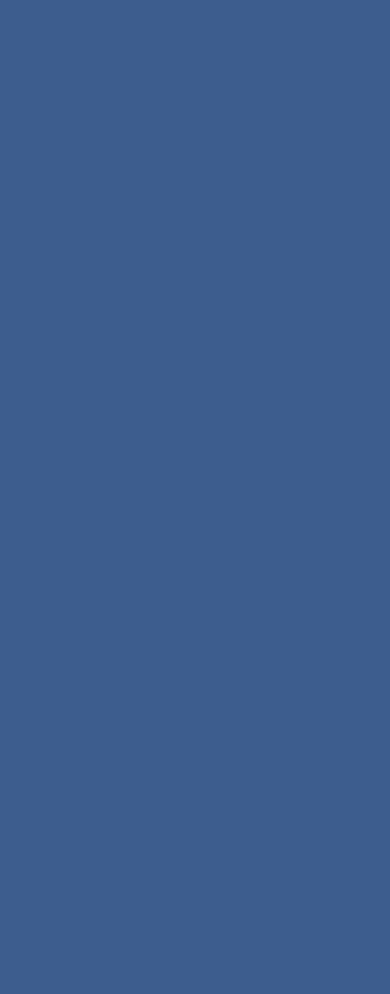
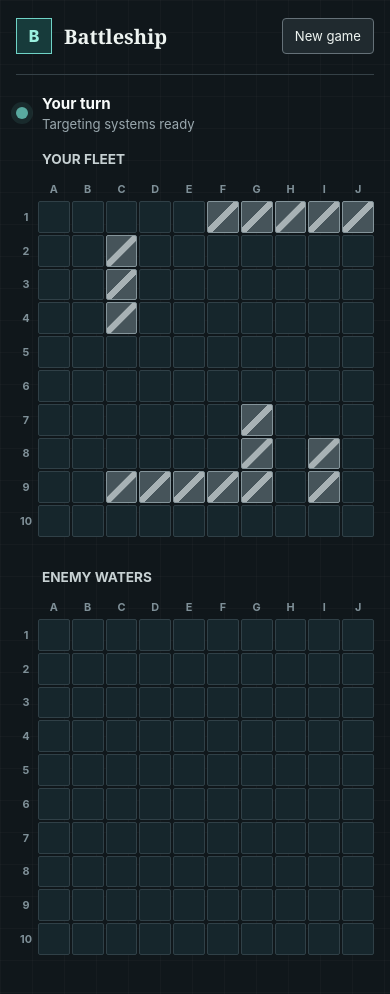
Before and after one commit to EmpyreanBreaker/battleship, a website built with webpack: page src/html/index.html in a window 390 px wide. Before the commit the page ends 860 px from the top, so only its background shows below. Built offline with nearby package versions, Linux system fonts and the light colour scheme.

Commit message:
feat: add interactive battleship gameplay
Add a game service that creates real and computer players, places complete fleets, manages alternating turns, selects non-repeating computer attacks, and tracks the winner.

Add a DOM module and controller event flow for rendering both boards, hiding enemy ships, displaying hit and miss states, handling enemy-grid attacks, and restarting the game.

Build a responsive and accessible game interface, add deterministic service tests, and update internal imports for strict ESM bundling.

```diff
--- a/src/css/index.css
+++ b/src/css/index.css
@@ -1,5 +1,294 @@
-.site {
-  width: 100vw;
-  height: 100vh;
-  background-color: #3d5d8e;
+:root {
+  color-scheme: dark;
+  font-family:
+    Inter,
+    ui-sans-serif,
+    system-ui,
+    -apple-system,
+    BlinkMacSystemFont,
+    "Segoe UI",
+    sans-serif;
+  background: #10171b;
+  color: #eef4f1;
+  font-synthesis: none;
 }
+
+* {
+  box-sizing: border-box;
+}
+
+body {
+  min-width: 320px;
+  min-height: 100vh;
+  margin: 0;
+  background:
+    linear-gradient(rgba(255, 255, 255, 0.025) 1px, transparent 1px),
+    linear-gradient(90deg, rgba(255, 255, 255, 0.025) 1px, transparent 1px),
+    #10171b;
+  background-size: 32px 32px;
+}
+
+button {
+  font: inherit;
+}
+
+.game {
+  width: min(1180px, 100%);
+  min-height: 100vh;
+  margin: 0 auto;
+  padding: 28px clamp(16px, 4vw, 52px) 44px;
+}
+
+.game-header {
+  display: flex;
+  align-items: center;
+  justify-content: space-between;
+  gap: 20px;
+  min-height: 52px;
+  padding-bottom: 20px;
+  border-bottom: 1px solid #354147;
+}
+
+.brand {
+  display: flex;
+  align-items: center;
+  gap: 12px;
+}
+
+.brand-mark {
+  display: grid;
+  width: 36px;
+  height: 36px;
+  place-items: center;
+  border: 1px solid #6fd3c6;
+  background: #173b3b;
+  color: #9bf1df;
+  font-weight: 800;
+}
+
+.brand-name {
+  margin: 0;
+  font-family: Georgia, "Times New Roman", serif;
+  font-size: 1.45rem;
+  font-weight: 600;
+  letter-spacing: 0;
+}
+
+.restart-button {
+  min-height: 40px;
+  padding: 0 16px;
+  border: 1px solid #657178;
+  border-radius: 4px;
+  background: #202a2f;
+  color: #eef4f1;
+  cursor: pointer;
+}
+
+.restart-button:hover {
+  border-color: #9bf1df;
+  background: #263439;
+}
+
+.restart-button:focus-visible,
+.board-cell:focus-visible {
+  outline: 3px solid #f2c66d;
+  outline-offset: 2px;
+}
+
+.status-bar {
+  display: flex;
+  align-items: center;
+  gap: 14px;
+  min-height: 76px;
+  padding: 18px 0;
+}
+
+.turn-light {
+  width: 12px;
+  height: 12px;
+  flex: 0 0 auto;
+  border-radius: 50%;
+  animation: status-pulse 1.8s ease-in-out infinite;
+}
+
+.turn-real {
+  background: #6fd3c6;
+  box-shadow: 0 0 0 5px rgba(111, 211, 198, 0.13);
+}
+
+.turn-computer {
+  background: #f2c66d;
+  box-shadow: 0 0 0 5px rgba(242, 198, 109, 0.13);
+}
+
+.status-title,
+.status-detail {
+  margin: 0;
+}
+
+.status-title {
+  color: #f8fbfa;
+  font-size: 0.95rem;
+  font-weight: 750;
+}
+
+.status-detail {
+  margin-top: 3px;
+  color: #9aa8ae;
+  font-size: 0.82rem;
+}
+
+.boards {
+  display: grid;
+  grid-template-columns: repeat(2, minmax(0, 1fr));
+  gap: clamp(28px, 5vw, 64px);
+  align-items: start;
+}
+
+.board-panel {
+  min-width: 0;
+}
+
+.board-title {
+  margin: 0 0 12px 36px;
+  color: #c7d1d3;
+  font-size: 0.85rem;
+  font-weight: 700;
+  letter-spacing: 0;
+  text-transform: uppercase;
+}
+
+.board-grid {
+  display: grid;
+  grid-template-columns: 26px repeat(10, minmax(0, 1fr));
+  grid-template-rows: 26px repeat(10, minmax(0, 1fr));
+  width: 100%;
+  aspect-ratio: 1;
+  gap: 3px;
+}
+
+.board-label {
+  display: grid;
+  place-items: center;
+  color: #7f9098;
+  font-size: 0.68rem;
+  font-weight: 700;
+}
+
+.board-cell {
+  display: grid;
+  min-width: 0;
+  min-height: 0;
+  padding: 0;
+  place-items: center;
+  border: 1px solid #304047;
+  border-radius: 2px;
+  background: #16262c;
+  color: #f7fbfa;
+  font-size: clamp(0.8rem, 2vw, 1.35rem);
+  line-height: 1;
+}
+
+button.board-cell {
+  cursor: crosshair;
+}
+
+button.board-cell:not(:disabled):hover {
+  border-color: #8ce6d6;
+  background: #204047;
+  box-shadow: inset 0 0 0 1px #8ce6d6;
+}
+
+button.board-cell:disabled {
+  cursor: default;
+}
+
+.board-grid.is-disabled button.board-cell {
+  cursor: wait;
+}
+
+.token-s {
+  border-color: #84949a;
+  background:
+    linear-gradient(135deg, transparent 42%, #a8b2b5 43% 57%, transparent 58%),
+    #46545a;
+}
+
+.token-m {
+  position: relative;
+  background: #14242a;
+}
+
+.token-m::after {
+  width: 22%;
+  aspect-ratio: 1;
+  border-radius: 50%;
+  background: #7f98a2;
+  content: "";
+}
+
+.token-x {
+  border-color: #ff806f;
+  background: #9e3f3a;
+  color: #fff2ee;
+  font-weight: 800;
+}
+
+@keyframes status-pulse {
+  0%,
+  100% {
+    opacity: 1;
+  }
+
+  50% {
+    opacity: 0.45;
+  }
+}
+
+@media (max-width: 760px) {
+  .game {
+    padding-top: 18px;
+  }
+
+  .boards {
+    grid-template-columns: 1fr;
+    gap: 32px;
+  }
+
+  .board-panel {
+    width: min(100%, 520px);
+    margin: 0 auto;
+  }
+}
+
+@media (max-width: 420px) {
+  .game-header {
+    align-items: flex-start;
+  }
+
+  .brand-name {
+    font-size: 1.25rem;
+  }
+
+  .restart-button {
+    min-height: 36px;
+    padding: 0 12px;
+    font-size: 0.82rem;
+  }
+
+  .board-grid {
+    grid-template-columns: 20px repeat(10, minmax(0, 1fr));
+    grid-template-rows: 20px repeat(10, minmax(0, 1fr));
+    gap: 2px;
+  }
+
+  .board-title {
+    margin-left: 26px;
+  }
+}
+
+@media (prefers-reduced-motion: reduce) {
+  .turn-light {
+    animation: none;
+  }
+}
--- a/src/html/index.html
+++ b/src/html/index.html
@@ -3,7 +3,8 @@
   <head>
     <meta charset="UTF-8" />
     <meta name="viewport" content="width=device-width, initial-scale=1.0" />
+    <meta name="description" content="A browser-based game of Battleship." />
     <title>Battleship</title>
   </head>
-  <body class="site"></body>
+  <body></body>
 </html>
--- a/src/scripts/controller/index.js
+++ b/src/scripts/controller/index.js
@@ -1 +1,36 @@
 import "../../css/index.css";
+import { GameUI } from "../dom/game-ui.js";
+import { Game } from "../services/game.js";
+
+const game = Game();
+const ui = GameUI(document.body);
+
+const render = () => {
+  ui.render(game.getState());
+};
+
+const runComputerTurn = () => {
+  window.setTimeout(() => {
+    game.computerAttack();
+    render();
+  }, 450);
+};
+
+ui.onEnemyAttack((x, y) => {
+  const result = game.attackComputer(x, y);
+
+  if (result === null) return;
+
+  render();
+
+  if (game.getState().turn === "computer") {
+    runComputerTurn();
+  }
+});
+
+ui.onRestart(() => {
+  game.start();
+  render();
+});
+
+render();
--- /dev/null
+++ b/src/scripts/dom/game-ui.js
@@ -0,0 +1,167 @@
+const COLUMNS = "ABCDEFGHIJ";
+
+const createElement = (tagName, className, text) => {
+  const element = document.createElement(tagName);
+
+  if (className) element.className = className;
+  if (text) element.textContent = text;
+
+  return element;
+};
+
+const createBoardShell = (title, boardName) => {
+  const section = createElement("section", "board-panel");
+  const heading = createElement("h2", "board-title", title);
+  const grid = createElement("div", "board-grid");
+
+  grid.dataset.board = boardName;
+  grid.setAttribute("role", "grid");
+  grid.setAttribute("aria-label", title);
+
+  section.append(heading, grid);
+
+  return { grid, section };
+};
+
+const getCellLabel = (cell, token, hideShips) => {
+  const { row, column } = cell.getIndices();
+  const visibleToken = hideShips && token === "S" ? "O" : token;
+  const states = {
+    M: "miss",
+    O: "open water",
+    S: "your ship",
+    X: "hit",
+  };
+
+  return `${column}${row}: ${states[visibleToken]}`;
+};
+
+const renderBoard = (grid, gameboard, options = {}) => {
+  const { disabled = false, hideShips = false, interactive = false } = options;
+  const board = gameboard.getBoard();
+  const fragment = document.createDocumentFragment();
+
+  const corner = createElement("span", "board-label board-corner");
+  corner.setAttribute("aria-hidden", "true");
+  fragment.append(corner);
+
+  for (const column of COLUMNS) {
+    const label = createElement("span", "board-label", column);
+    label.setAttribute("aria-hidden", "true");
+    fragment.append(label);
+  }
+
+  board.forEach((row, rowIndex) => {
+    const rowLabel = createElement("span", "board-label", String(rowIndex + 1));
+    rowLabel.setAttribute("aria-hidden", "true");
+    fragment.append(rowLabel);
+
+    row.forEach((cell, columnIndex) => {
+      const token = cell.getToken();
+      const visibleToken = hideShips && token === "S" ? "O" : token;
+      const element = createElement(
+        interactive ? "button" : "div",
+        `board-cell token-${visibleToken.toLowerCase()}`,
+      );
+
+      element.dataset.x = String(columnIndex + 1);
+      element.dataset.y = String(rowIndex + 1);
+      element.dataset.token = visibleToken;
+      element.setAttribute("role", "gridcell");
+      element.setAttribute("aria-label", getCellLabel(cell, token, hideShips));
+
+      if (interactive) {
+        element.type = "button";
+        element.disabled = disabled || token === "X" || token === "M";
+      }
+
+      if (visibleToken === "X") {
+        element.textContent = "×";
+      }
+
+      fragment.append(element);
+    });
+  });
+
+  grid.replaceChildren(fragment);
+  grid.classList.toggle("is-disabled", disabled);
+};
+
+const getStatus = ({ turn, winner }) => {
+  if (winner === "real") {
+    return { detail: "Enemy fleet destroyed", title: "Victory" };
+  }
+
+  if (winner === "computer") {
+    return { detail: "Your fleet has been destroyed", title: "Defeat" };
+  }
+
+  if (turn === "computer") {
+    return { detail: "Enemy targeting in progress", title: "Computer turn" };
+  }
+
+  return { detail: "Targeting systems ready", title: "Your turn" };
+};
+
+const GameUI = (root) => {
+  const app = createElement("main", "game");
+  const header = createElement("header", "game-header");
+  const brand = createElement("div", "brand");
+  const brandMark = createElement("span", "brand-mark", "B");
+  const brandName = createElement("h1", "brand-name", "Battleship");
+  const restartButton = createElement("button", "restart-button", "New game");
+  const statusBar = createElement("section", "status-bar");
+  const statusCopy = createElement("div", "status-copy");
+  const statusTitle = createElement("p", "status-title");
+  const statusDetail = createElement("p", "status-detail");
+  const turnLight = createElement("span", "turn-light");
+  const boards = createElement("div", "boards");
+  const playerBoard = createBoardShell("Your fleet", "player");
+  const enemyBoard = createBoardShell("Enemy waters", "enemy");
+
+  restartButton.type = "button";
+  statusBar.setAttribute("aria-live", "polite");
+  turnLight.setAttribute("aria-hidden", "true");
+
+  brand.append(brandMark, brandName);
+  header.append(brand, restartButton);
+  statusCopy.append(statusTitle, statusDetail);
+  statusBar.append(turnLight, statusCopy);
+  boards.append(playerBoard.section, enemyBoard.section);
+  app.append(header, statusBar, boards);
+  root.replaceChildren(app);
+
+  const render = (state) => {
+    const isEnemyBoardDisabled = state.turn !== "real" || Boolean(state.winner);
+    const status = getStatus(state);
+
+    statusTitle.textContent = status.title;
+    statusDetail.textContent = status.detail;
+    turnLight.className = `turn-light turn-${state.winner || state.turn}`;
+
+    renderBoard(playerBoard.grid, state.realPlayer.getGameboard());
+    renderBoard(enemyBoard.grid, state.computerPlayer.getGameboard(), {
+      disabled: isEnemyBoardDisabled,
+      hideShips: !state.winner,
+      interactive: true,
+    });
+  };
+
+  const onEnemyAttack = (handler) => {
+    enemyBoard.grid.addEventListener("click", (event) => {
+      const cell = event.target.closest(".board-cell");
+
+      if (!cell || cell.disabled) return;
+
+      handler(Number(cell.dataset.x), Number(cell.dataset.y));
+    });
+  };
+
+  const onRestart = (handler) => {
+    restartButton.addEventListener("click", handler);
+  };
+
+  return { onEnemyAttack, onRestart, render };
+};
+
+export { GameUI };
--- a/src/scripts/models/gameboard.js
+++ b/src/scripts/models/gameboard.js
@@ -1,5 +1,5 @@
-import { Cell } from "./cell";
-import { Ship } from "./ship";
+import { Cell } from "./cell.js";
+import { Ship } from "./ship.js";
 
 const BOARD_SIZE = 10;
 const COLUMNS = "ABCDEFGHIJ";
--- a/src/scripts/models/player.js
+++ b/src/scripts/models/player.js
@@ -1,4 +1,4 @@
-import { Gameboard } from "./gameboard";
+import { Gameboard } from "./gameboard.js";
 
 const PLAYER_TYPES = ["real", "computer"];
 
--- /dev/null
+++ b/src/scripts/services/game.js
@@ -0,0 +1,118 @@
+import { Player } from "../models/player.js";
+
+const FLEET = ["carrier", "battleship", "cruiser", "submarine", "destroyer"];
+const BOARD_SIZE = 10;
+
+const randomInteger = (maximum, random) => {
+  return Math.floor(random() * maximum) + 1;
+};
+
+const randomOrientation = (random) => {
+  return random() < 0.5 ? "horizontal" : "vertical";
+};
+
+const placeFleet = (gameboard, random) => {
+  for (const shipType of FLEET) {
+    let placedShip = null;
+
+    while (!placedShip) {
+      placedShip = gameboard.placeShip(
+        shipType,
+        randomInteger(BOARD_SIZE, random),
+        randomInteger(BOARD_SIZE, random),
+        randomOrientation(random),
+      );
+    }
+  }
+};
+
+const shuffle = (items, random) => {
+  const shuffledItems = [...items];
+
+  for (let index = shuffledItems.length - 1; index > 0; index--) {
+    const randomIndex = Math.floor(random() * (index + 1));
+    [shuffledItems[index], shuffledItems[randomIndex]] = [
+      shuffledItems[randomIndex],
+      shuffledItems[index],
+    ];
+  }
+
+  return shuffledItems;
+};
+
+const createAttackPool = (random) => {
+  const coordinates = [];
+
+  for (let y = 1; y <= BOARD_SIZE; y++) {
+    for (let x = 1; x <= BOARD_SIZE; x++) {
+      coordinates.push({ x, y });
+    }
+  }
+
+  return shuffle(coordinates, random);
+};
+
+const Game = (random = Math.random) => {
+  let realPlayer;
+  let computerPlayer;
+  let turn;
+  let winner;
+  let computerAttacks;
+
+  const start = () => {
+    realPlayer = Player("real");
+    computerPlayer = Player("computer");
+    turn = "real";
+    winner = null;
+    computerAttacks = createAttackPool(random);
+
+    placeFleet(realPlayer.getGameboard(), random);
+    placeFleet(computerPlayer.getGameboard(), random);
+  };
+
+  const attackComputer = (x, y) => {
+    if (turn !== "real" || winner) return null;
+
+    const result = computerPlayer.getGameboard().receiveAttack(x, y);
+
+    if (result === null) return null;
+
+    if (computerPlayer.getGameboard().allShipsSunk()) {
+      winner = "real";
+    } else {
+      turn = "computer";
+    }
+
+    return result;
+  };
+
+  const computerAttack = () => {
+    if (turn !== "computer" || winner) return null;
+
+    const coordinates = computerAttacks.pop();
+    const result = realPlayer
+      .getGameboard()
+      .receiveAttack(coordinates.x, coordinates.y);
+
+    if (realPlayer.getGameboard().allShipsSunk()) {
+      winner = "computer";
+    } else {
+      turn = "real";
+    }
+
+    return { ...coordinates, result };
+  };
+
+  const getState = () => ({
+    computerPlayer,
+    realPlayer,
+    turn,
+    winner,
+  });
+
+  start();
+
+  return { attackComputer, computerAttack, getState, start };
+};
+
+export { Game };
```
Also changed, not shown: src/tests/services/game.test.js (added, +69 -0 lines).
